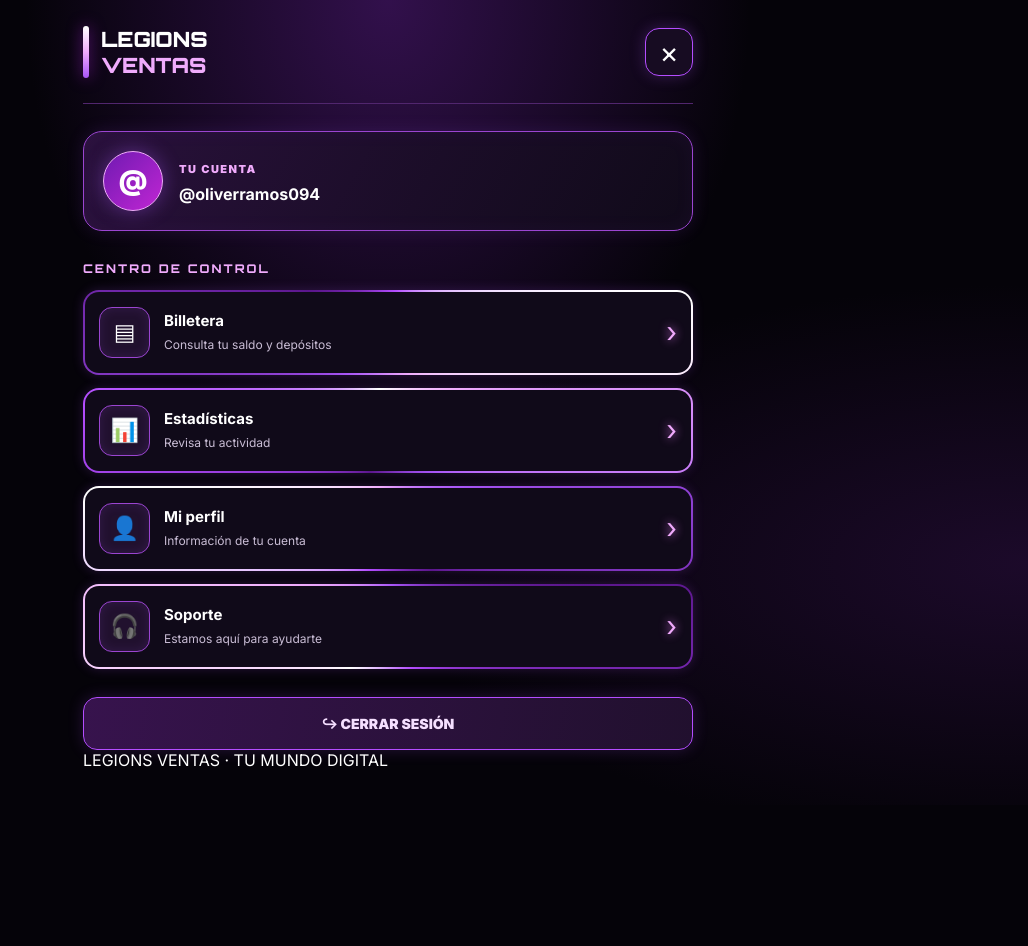
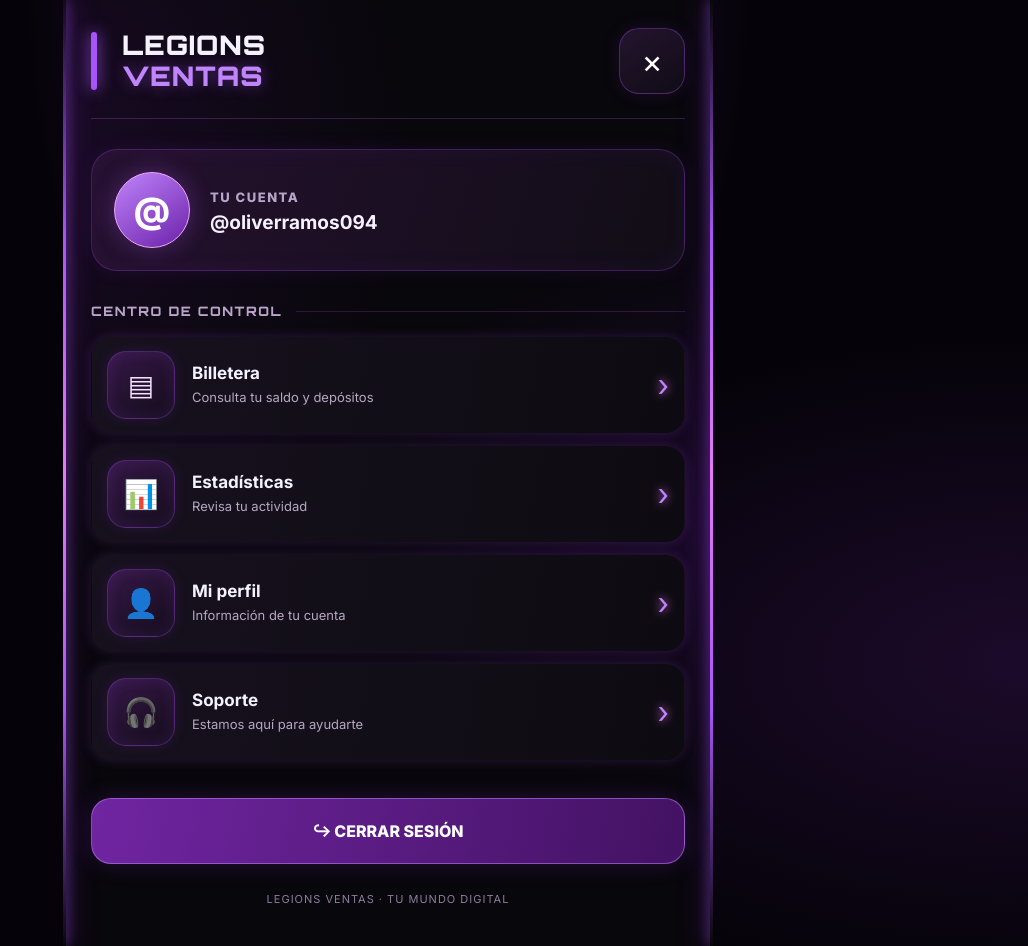
Before and after one commit to juliocesarblancomedina08-tech/Recargas-de-diamantes, a Next.js app: page /settings in a window 1280 px wide. Shown: the whole page, without its empty margins (252-1280 px from the left). Before the commit the page ends 805 px from the top, so only its background shows below. Built offline with nearby package versions, Linux system fonts and the light colour scheme.

Commit message:
Enhance styles for settings page layout
Added styles for settings page and its components.

```diff
--- a/app/globals.css
+++ b/app/globals.css
@@ -620,3 +620,268 @@ a {
     animation: none;
   }
 }
+/* ===== AJUSTES LEGIONS VENTAS ===== */
+
+.settings-page {
+  position: relative;
+  isolation: isolate;
+  overflow: hidden;
+  min-height: 100vh;
+  padding: 28px;
+  color: #f5f1ff;
+  background:
+    radial-gradient(ellipse at 0% 15%, #38105255, transparent 38%),
+    radial-gradient(ellipse at 100% 55%, #50108040, transparent 38%),
+    #08070b;
+}
+
+.settings-page::before,
+.settings-page::after {
+  content: "";
+  position: absolute;
+  z-index: -1;
+  top: 0;
+  bottom: 0;
+  width: 3px;
+  pointer-events: none;
+  background: linear-gradient(
+    transparent,
+    #a855f7,
+    #e879f9,
+    #a855f7,
+    transparent
+  );
+  box-shadow: 0 0 12px #a855f7, 0 0 28px #9333ea;
+}
+
+.settings-page::before {
+  left: 0;
+}
+
+.settings-page::after {
+  right: 0;
+}
+
+.settings-menu-header {
+  display: flex;
+  align-items: center;
+  justify-content: space-between;
+  padding-bottom: 24px;
+  margin-bottom: 30px;
+  border-bottom: 1px solid #a855f744;
+}
+
+.settings-brand h1 {
+  margin: 0;
+  font-size: 27px;
+  font-weight: 900;
+  letter-spacing: 1px;
+  line-height: 1.15;
+}
+
+.settings-brand h1 span {
+  color: #c084fc;
+  text-shadow: 0 0 15px #a855f777;
+}
+
+.settings-brand-line {
+  display: inline-block;
+  width: 6px;
+  height: 58px;
+  margin-right: 13px;
+  border-radius: 8px;
+  vertical-align: middle;
+  background: #a855f7;
+  box-shadow: 0 0 16px #a855f7;
+}
+
+.settings-close {
+  width: 66px;
+  height: 66px;
+  color: white;
+  font-size: 32px;
+  border: 1px solid #a855f755;
+  border-radius: 20px;
+  background: linear-gradient(145deg, #24142f, #100c15);
+  box-shadow: 0 0 18px #9333ea22;
+}
+
+.settings-account {
+  display: flex;
+  align-items: center;
+  gap: 20px;
+  padding: 22px;
+  margin-bottom: 32px;
+  border: 1px solid #a855f744;
+  border-radius: 26px;
+  background: linear-gradient(110deg, #25112f, #110d16);
+  box-shadow: inset 0 0 22px #9333ea12, 0 0 20px #9333ea18;
+}
+
+.settings-avatar {
+  display: grid;
+  flex-shrink: 0;
+  width: 76px;
+  height: 76px;
+  place-items: center;
+  color: white;
+  font-size: 35px;
+  font-weight: 800;
+  border-radius: 50%;
+  background: linear-gradient(145deg, #c084fc, #6b21a8);
+  box-shadow: 0 0 24px #a855f755;
+}
+
+.settings-account-label,
+.settings-section-title {
+  color: #b9a5c9;
+  font-size: 13px;
+  font-weight: 800;
+  letter-spacing: 1.5px;
+}
+
+.settings-account h2 {
+  margin: 5px 0 0;
+  font-size: 19px;
+  overflow-wrap: anywhere;
+}
+
+.settings-section-title {
+  display: flex;
+  align-items: center;
+  gap: 14px;
+  margin: 32px 0 18px;
+}
+
+.settings-section-title::after {
+  content: "";
+  flex: 1;
+  height: 1px;
+  background: #a855f733;
+}
+
+.settings-options {
+  display: flex;
+  flex-direction: column;
+  gap: 13px;
+}
+
+.settings-option {
+  display: flex;
+  align-items: center;
+  gap: 17px;
+  width: 100%;
+  min-height: 86px;
+  padding: 13px 15px;
+  text-align: left;
+  color: #f5f1ff;
+  border: 1px solid transparent;
+  border-radius: 20px;
+  background: linear-gradient(100deg, #17111e, #0d0b11);
+}
+
+.settings-option:focus-visible,
+.settings-option:active {
+  border-color: #c084fc;
+  outline: none;
+  box-shadow: 0 0 18px #a855f744;
+}
+
+.settings-option-icon {
+  display: grid;
+  flex-shrink: 0;
+  width: 68px;
+  height: 68px;
+  place-items: center;
+  color: #f3dfff;
+  font-size: 28px;
+  border: 1px solid #a855f755;
+  border-radius: 19px;
+  background: linear-gradient(145deg, #351746, #140d1b);
+  box-shadow: inset 0 0 15px #a855f722, 0 0 14px #9333ea22;
+}
+
+.settings-option-text {
+  display: flex;
+  flex: 1;
+  min-width: 0;
+  flex-direction: column;
+  gap: 5px;
+}
+
+.settings-option-text strong {
+  font-size: 17px;
+}
+
+.settings-option-text small {
+  color: #b5a8c1;
+  font-size: 13px;
+}
+
+.settings-arrow {
+  color: #c084fc;
+  font-size: 30px;
+}
+
+.settings-logout {
+  width: 100%;
+  min-height: 66px;
+  margin-top: 38px;
+  color: white;
+  font-size: 16px;
+  font-weight: 800;
+  border: 1px solid #c084fc88;
+  border-radius: 20px;
+  background: linear-gradient(100deg, #7025a1, #431263);
+  box-shadow: 0 0 25px #9333ea33;
+}
+
+.settings-footer {
+  padding: 28px 0 12px;
+  color: #8d7c9d;
+  font-size: 11px;
+  text-align: center;
+  letter-spacing: 1px;
+}
+
+.settings-notice {
+  margin-top: 20px;
+  padding: 20px;
+  border: 1px solid #a855f755;
+  border-radius: 18px;
+  background: #17101f;
+}
+
+.settings-notice button {
+  padding: 10px 18px;
+  color: white;
+  border: 1px solid #a855f777;
+  border-radius: 10px;
+  background: #351746;
+}
+
+@media (max-width: 480px) {
+  .settings-page {
+    padding: 22px 16px;
+  }
+
+  .settings-account {
+    padding: 17px;
+    gap: 14px;
+  }
+
+  .settings-avatar {
+    width: 64px;
+    height: 64px;
+  }
+
+  .settings-option {
+    gap: 12px;
+    min-height: 78px;
+  }
+
+  .settings-option-icon {
+    width: 59px;
+    height: 59px;
+  }
+}
```
